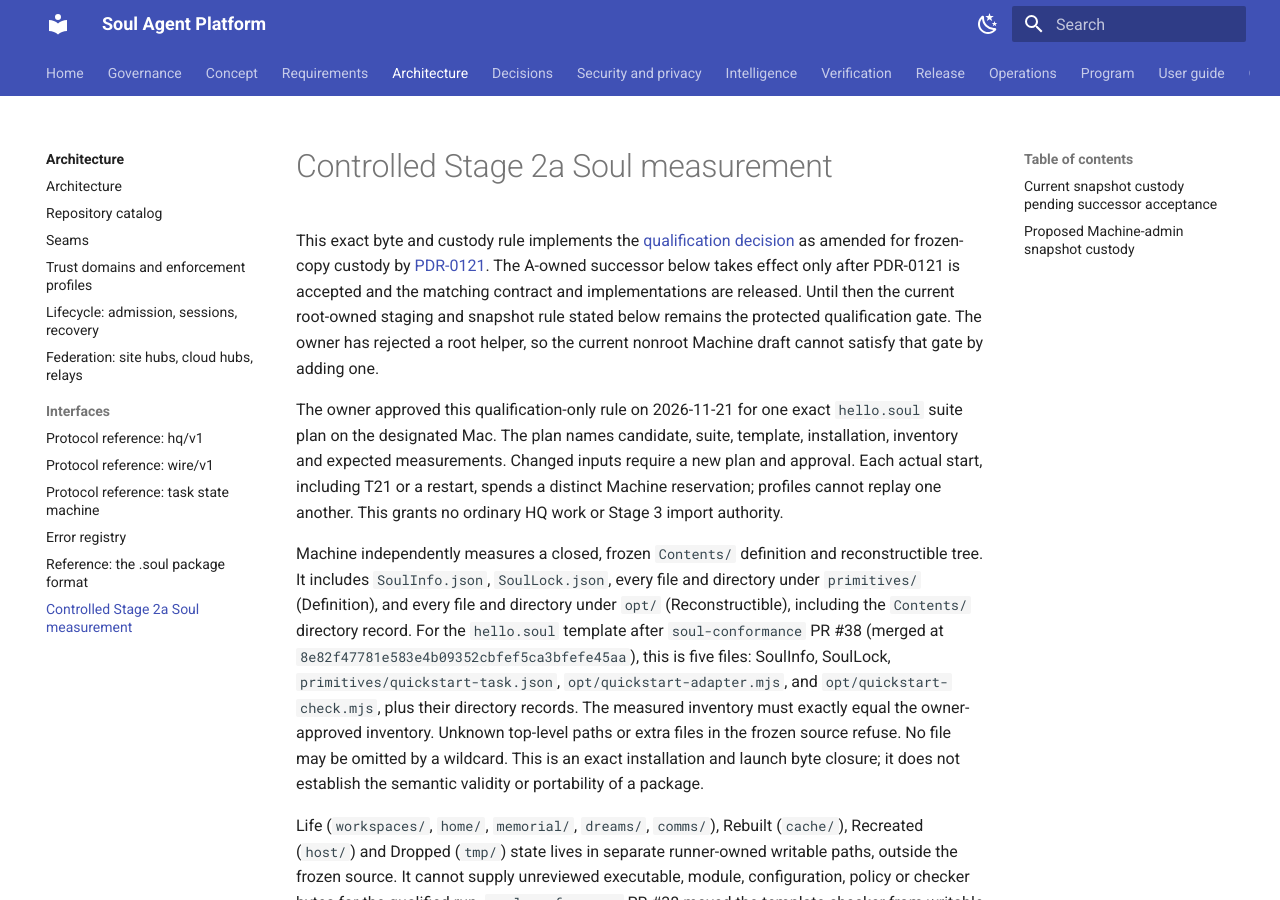
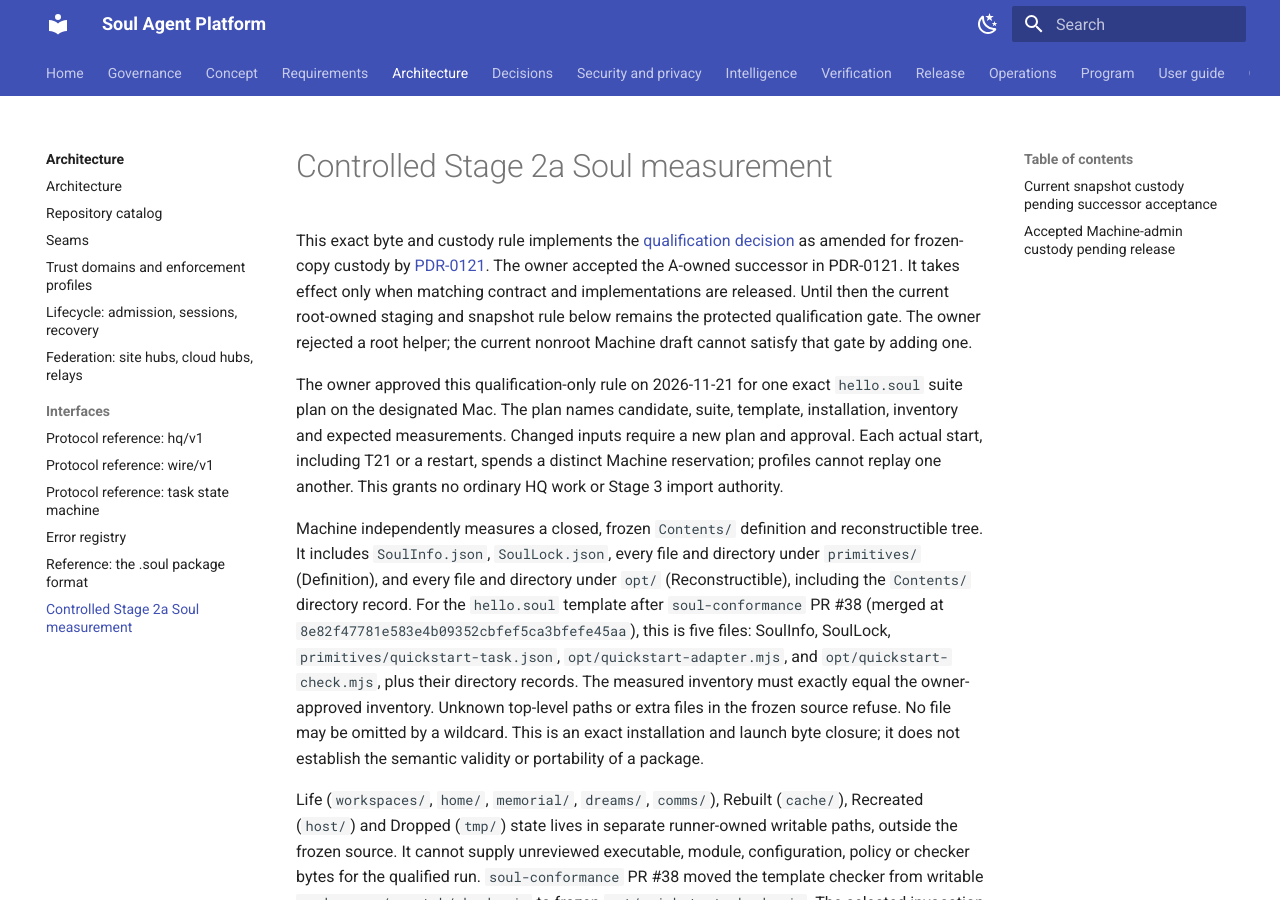
Before and after one commit to true-line/agent-bot-platform, an MkDocs documentation site: the page built from docs/03-architecture/interfaces/stage2a-measurement.md, in a window 1280 px wide and 900 px high. Built offline with MkDocs 1.6.1 and Material for MkDocs 9.7.7, drawn with Linux system fonts in a browser that asks for light colours; some of the changed text lies outside the part shown.

Commit message:
Accept owner-selected A custody with rollout gate
Agent-Bot-Write: ghw_c33d736bf83bed9a
Agent-Bot-Session: fa2486d94751

```diff
--- a/docs/03-architecture/interfaces/stage2a-measurement.md
+++ b/docs/03-architecture/interfaces/stage2a-measurement.md
@@ -12,11 +12,11 @@ This exact byte and custody rule implements the
 [qualification decision](../../04-decisions/PDR-0102-protected-adapter-qualification.md#controlled-stage-2a-soul-measurement)
 as amended for frozen-copy custody by
 [PDR-0121](../../04-decisions/PDR-0121-machine-admin-custody-for-stage-2a-snapshots.md).
-The A-owned successor below takes effect only after PDR-0121 is accepted
-and the matching contract and implementations are released. Until then the
-current root-owned staging and snapshot rule stated below remains the
-protected qualification gate. The owner has rejected a root helper, so the
-current nonroot Machine draft cannot satisfy that gate by adding one.
+The owner accepted the A-owned successor in PDR-0121. It takes effect only
+when matching contract and implementations are released. Until then the
+current root-owned staging and snapshot rule below remains the protected
+qualification gate. The owner rejected a root helper; the current nonroot
+Machine draft cannot satisfy that gate by adding one.
 
 
 The owner approved this qualification-only rule on 2026-11-21 for one exact
@@ -115,7 +115,7 @@ selected those exact executable and code inputs; changed identity or late
 unreviewed load stops the run. The current Souls reader's runner-owned package
 and writable `Contents/host` layout must be changed before positive launch.
 
-## Proposed Machine-admin snapshot custody
+## Accepted Machine-admin custody pending release
 
 Under PDR-0121, A owns frozen snapshots, spent claims, host projection and
 enumerated runtime inputs. During the reviewed install, root may copy only
```
Also changed, not shown: docs/04-decisions/PDR-0121-machine-admin-custody-for-stage-2a-snapshots.md (+2 -1 lines), docs/04-decisions/README.md (+1 -1 lines).
